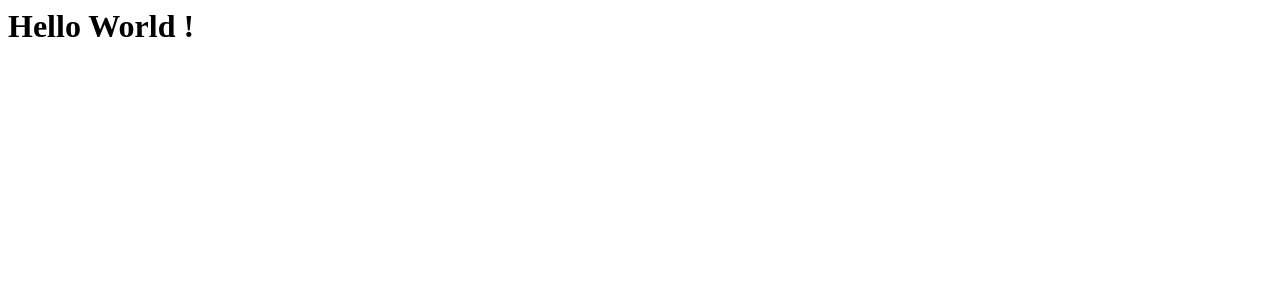
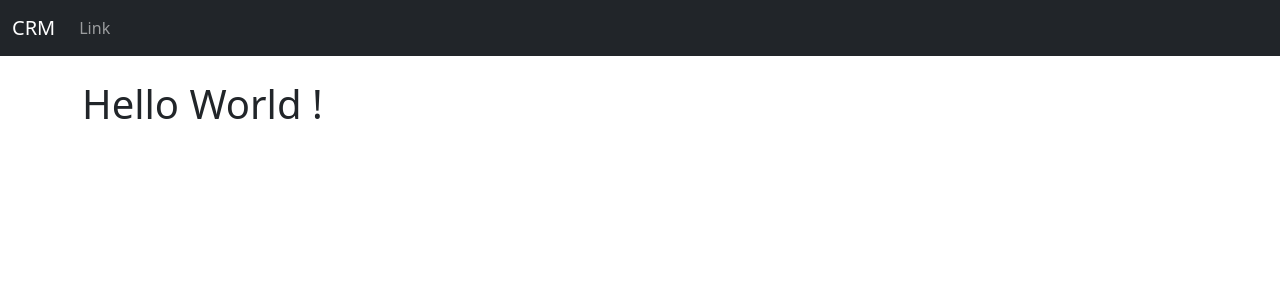
Before and after one commit to RahulJ1011/Django-CRM, a Django app: page / in a window 1280 px wide. Shown: the top 300 px of the page. Run offline with Django 5.2, Linux system fonts and the light colour scheme.

Commit message:
added navbar

```diff
--- /dev/null
+++ b/dcrm/website/templates/base.html
@@ -0,0 +1,19 @@
+<!doctype html>
+<html lang="en">
+  <head>
+    <meta charset="utf-8">
+    <meta name="viewport" content="width=device-width, initial-scale=1">
+    <title>CRM</title>
+    <link href="https://cdn.jsdelivr.net/npm/bootstrap@5.3.3/dist/css/bootstrap.min.css" rel="stylesheet" integrity="sha384-QWTKZyjpPEjISv5WaRU9OFeRpok6YctnYmDr5pNlyT2bRjXh0JMhjY6hW+ALEwIH" crossorigin="anonymous">
+  </head>
+  <body>
+
+    {% include 'navbar.html' %}
+        <div class="container">
+            <br/>
+            {% block content %}
+            {% endblock %}
+        </div>
+    <script src="https://cdn.jsdelivr.net/npm/bootstrap@5.3.3/dist/js/bootstrap.bundle.min.js" integrity="sha384-YvpcrYf0tY3lHB60NNkmXc5s9fDVZLESaAA55NDzOxhy9GkcIdslK1eN7N6jIeHz" crossorigin="anonymous"></script>
+  </body>
+</html>
--- a/dcrm/website/templates/home.html
+++ b/dcrm/website/templates/home.html
@@ -1 +1,6 @@
+{% extends 'base.html' %}
+
+{% block content %}
 <h1>Hello World !</h1>
+
+{% endblock %}
--- /dev/null
+++ b/dcrm/website/templates/navbar.html
@@ -0,0 +1,19 @@
+<nav class="navbar navbar-expand-lg navbar-dark bg-dark">
+    <div class="container-fluid">
+      <a class="navbar-brand" href="{% url 'home' %}">CRM</a>
+      <button class="navbar-toggler" type="button" data-bs-toggle="collapse" data-bs-target="#navbarSupportedContent" aria-controls="navbarSupportedContent" aria-expanded="false" aria-label="Toggle navigation">
+        <span class="navbar-toggler-icon"></span>
+      </button>
+      <div class="collapse navbar-collapse" id="navbarSupportedContent">
+        <ul class="navbar-nav me-auto mb-2 mb-lg-0">
+
+          <li class="nav-item">
+            <a class="nav-link" href="#">Link</a>
+          </li>
+
+
+        </ul>
+
+      </div>
+    </div>
+  </nav>
```
